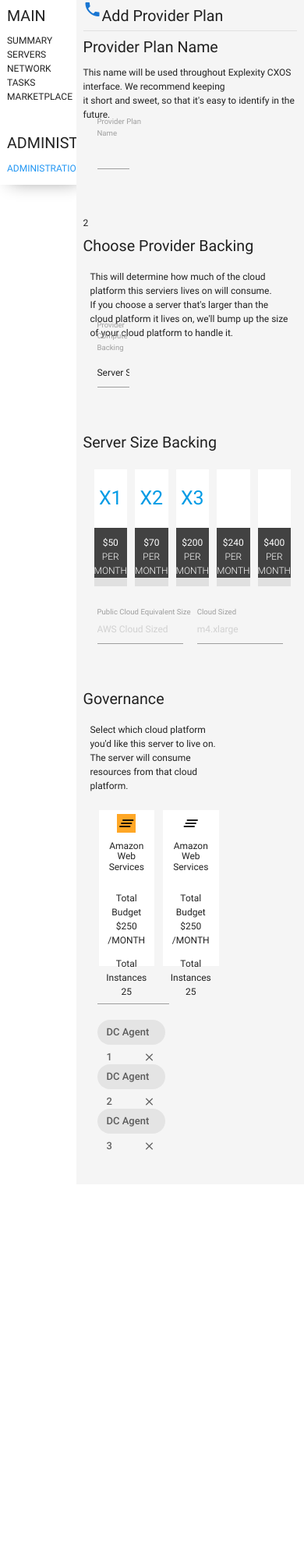
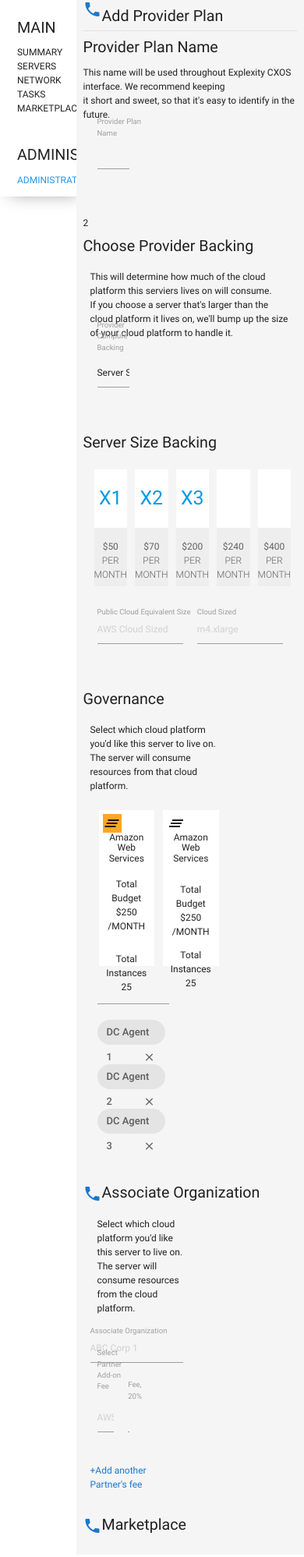
Before and after one commit to catherinemarston/eplexity_challenge, a website: page index.html in a window 390 px wide. Shown: the top 1997 px of the page at 78% size. Before the commit the page ends 1539 px from the top, so only its background shows below. Drawn offline with nearby package versions, Linux system fonts and the light colour scheme.

Commit message:
added fifth div with styling, added phones instead of numbers

```diff
--- a/index.html
+++ b/index.html
@@ -45,9 +45,9 @@
                 8-columns-wide on medium screens,
                 12-columns-wide on small screens  -->
                 <!-- first div -->
-                <i class="material-icons prefix blue-text text-darken-2" style = "float: left;">phone</i>
+                <i class="material-icons prefix blue-text text-darken-2" style="float: left;">phone</i>
                 <h5>Add Provider Plan</h5>
-                <div class = "divider"></div>
+                <div class="divider"></div>
                 <!-- first div -->
                 <div class="provider row">
                     <div class="title cols6">
@@ -99,8 +99,8 @@
                         <div class="flex-container">
                             <div class="flex-item">
                                 <div class="top-half"><a>X1</a></div>
-                                <div class="bottom-half">
-                                    <p>
+                                <div class="bottom-half grey lighten-3">
+                                    <p class="grey-text text-darken-2">
                                         $50 <br/>
                                         <strong>PER MONTH</strong>
                                     </p>
@@ -111,8 +111,8 @@
                                 <div class="top-half">
                                     <a>X2</a>
                                 </div>
-                                <div class="bottom-half">
-                                    <p>
+                                <div class="bottom-half grey lighten-3">
+                                    <p class="grey-text text-darken-2">
                                         $70 <br/>
                                         <strong>PER MONTH</strong>
                                     </p>
@@ -120,8 +120,8 @@
                             </div>
                             <div class="flex-item">
                                 <div class="top-half"><a>X3</a></div>
-                                <div class="bottom-half">
-                                    <p>
+                                <div class="bottom-half grey lighten-3">
+                                    <p class="grey-text text-darken-2">
                                         $200 <br/>
                                         <strong>PER MONTH</strong>
                                     </p>
@@ -131,8 +131,8 @@
                                 <div class="top-half">
                                     X4
                                 </div>
-                                <div class="bottom-half">
-                                    <p>
+                                <div class="bottom-half grey lighten-3">
+                                    <p class="grey-text text-darken-2">
                                         $240 <br/>
                                         <strong>PER MONTH</strong>
                                     </p>
@@ -140,8 +140,8 @@
                             </div>
                             <div class="flex-item">
                                 <div class="top-half">X5</div>
-                                <div class="bottom-half">
-                                    <p>
+                                <div class="bottom-half grey lighten-3">
+                                    <p class="grey-text text-darken-2">
                                         $400 <br/>
                                         <strong>PER MONTH</strong>
                                     </p>
@@ -225,27 +225,25 @@
 
                         <div class="amazon-flex-container">
                             <div class="amazon-flex-item active-amazon">
-                              <i class="material-icons orange-amazon">clear_all</i>
+                                <i class="material-icons orange-amazon" style="float:left;">clear_all</i>
                                 <h6>Amazon Web Services</h6>
                                 <div class="amazon-paragraph">
                                     <!-- <p class="amazon-left">Total Budget</p> -->
-                                    <p style = "float: left;">Total Budget <br />$250 /MONTH </p>
-                                    <p class = "amazon-right">
-                                      Total Instances <br />
-                                      25
+                                    <p style="float: left;">Total Budget <br />$250 /MONTH </p>
+                                    <p class="amazon-right" style="float:right;">
+                                        Total Instances <br /> 25
 
                                     </p>
                                 </div>
                             </div>
                             <div class="amazon-flex-item">
-                              <i class="material-icons">clear_all</i>
+                                <i class="material-icons" style="float:left;">clear_all</i>
                                 <h6>Amazon Web Services</h6>
                                 <div class="amazon-paragraph">
                                     <!-- <p class="amazon-left">Total Budget</p> -->
-                                    <p style = "float: left;">Total Budget <br />$250 /MONTH </p>
-                                    <p class = "amazon-right">
-                                      Total Instances <br />
-                                      25
+                                    <p style="float: left;">Total Budget <br />$250 /MONTH </p>
+                                    <p class="amazon-right">
+                                        Total Instances <br /> 25
                                     </p>
                                 </div>
                             </div>
@@ -306,10 +304,48 @@
 
 
                 <!-- fourth section -->
-
+                <div class="row">
+                    <i class="material-icons prefix blue-text text-darken-2" style="float: left;">phone</i>
+                    <h5>Associate Organization</h5>
+                    <div class="col s12">
+                        <p class = "col s6">
+                            Select which cloud platform you'd like this server to live on. <br /> The server will consume resources from the cloud platform.
+                        </p>
+                    </div>
+                    <div class="row">
+                        <div class="input-field col s6">
+                            <input placeholder="ABC Corp 1" id="associate_org" type="text" class="validate">
+                            <label for="associate_org">Associate Organization</label>
+                        </div>
+                    </div>
+                    <div class = "col s6">
+                      <div class = "row">
+                        <div class = "input-field col s4">
+                          <input placeholder="AWS" id = "partner_add" type="text" class="validate">
+                          <label for "partner_add">Select Partner Add-on Fee</label>
+                        </div>
+                        <div class="input-field col s2">
+                          <input placeholder = "20" id="percentage" type="number" class="validate">
+                          <label for="percentage">Fee, 20%</label>
+                        </div>
+                      </div>
+                      <p class = "blue-text text-darken-2">
+                        +Add another Partner's fee
+                      </p>
+                    </div>
+                </div>
 
                 <!--
 fifth section -->
+
+            <div class = "row">
+              <i class="material-icons prefix blue-text text-darken-2" style="float: left;">phone</i>
+              <h5>Marketplace</h5>
+            </div>
+
+<!-- //six section -->
+
+
             </div>
         </div>
     </div>
--- a/sass/components/_main.scss
+++ b/sass/components/_main.scss
@@ -45,9 +45,9 @@
   //   @extend .grey, .darken-1;
   // }
   h6 {
-    color: {
-      @extend .grey, .darken-1;
-    }
+    // color: {
+    //   @extend .grey, .darken-1;
+    // }
   }
   a {
     font-size: 25px;
@@ -57,15 +57,15 @@
 .bottom-half {
   order: 2;
   height: 75px;
-  background: {
-    @extend .grey, .lighten-2;
-  }
+  // background: {
+  //   @extend .grey, .lighten-2;
+  // }
   p {
     margin: 0px;
-    padding-top: 10px;
-    color: {
-      @extend .grey, .darken-3;
-    }
+    padding-top: 15px;
+    // color: {
+    //   @extend .grey, .darken-3;
+    // }
   }
   // color: {
   //   @extend .grey, .darken-1;
--- a/sass/components/_sidebar.scss
+++ b/sass/components/_sidebar.scss
@@ -3,6 +3,6 @@
 
 .sidebar {
   box-shadow: 8px 0px 22px -5px #888;
-  padding-left: 22px;
-  padding-top: 15px;
+  padding-left: 22px !important;
+  padding-top: 15px !important;
 }
```
Also changed, not shown: css/materialize.css.
